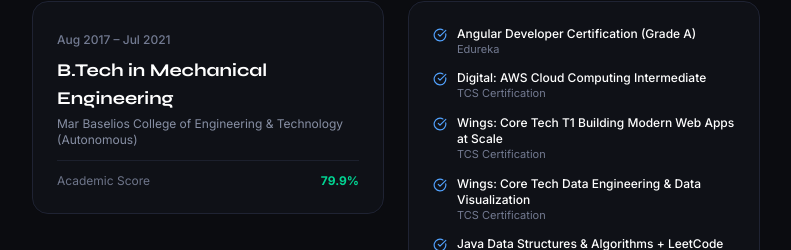
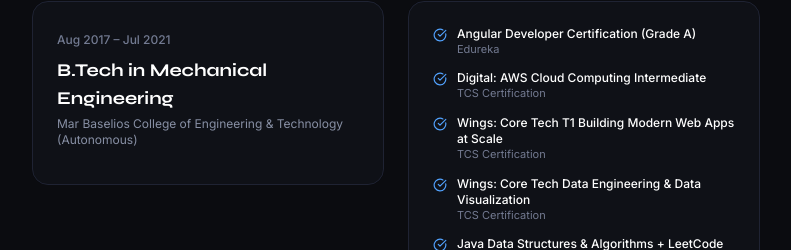
Before and after one commit to DIT-RS/portfolio-website-react, a React (Vite) app: page / in a window 1280 px wide. Shown: the part 3612-3862 px from the top of the page, without its empty margins (244-1035 px from the left). Built offline with nearby package versions, Linux system fonts and the light colour scheme.

Commit message:
Remove academic score from AboutView component
Removed academic score display from education section.

```diff
--- a/src/components/AboutView.tsx
+++ b/src/components/AboutView.tsx
@@ -288,10 +288,6 @@
                 <h4 className="font-heading text-lg font-bold text-white mb-1">{edu.degree}</h4>
                 <p className="text-xs text-[#8890a5] mb-3">{edu.institution}</p>
               </div>
-              <div className="pt-3 border-t border-[#1c202d] flex items-center justify-between text-xs text-[#6e758a]">
-                <span>Academic Score</span>
-                <span className="font-bold text-emerald-400">{edu.score}</span>
-              </div>
             </div>
           ))}
         </div>
```
